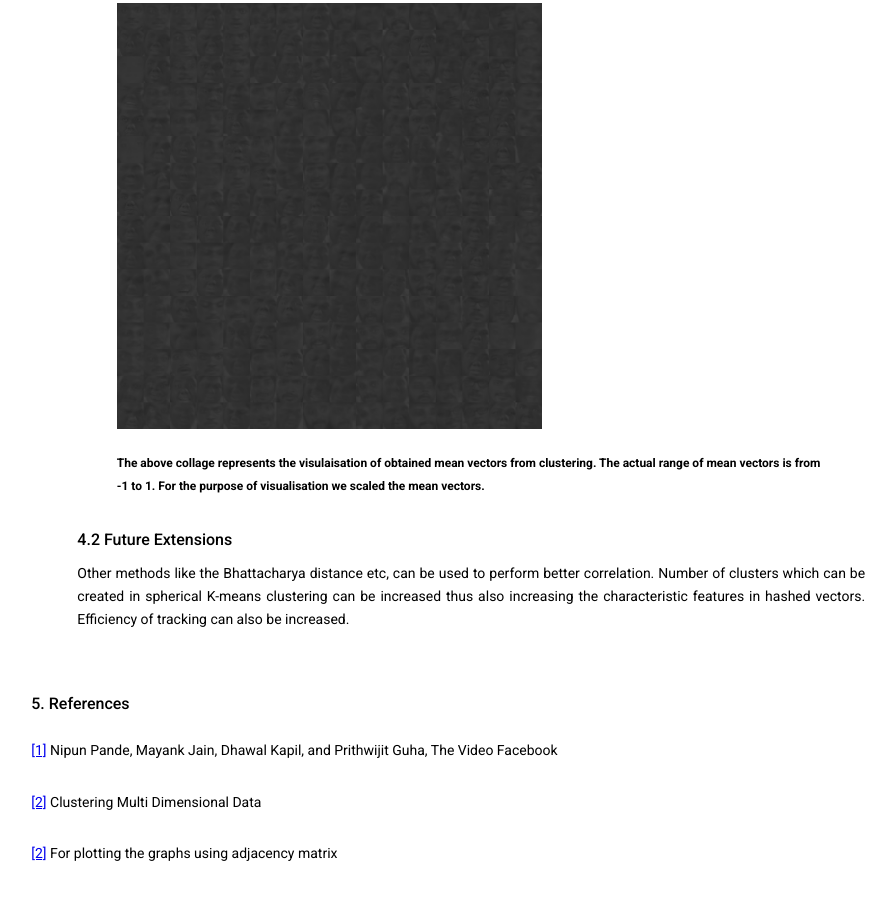
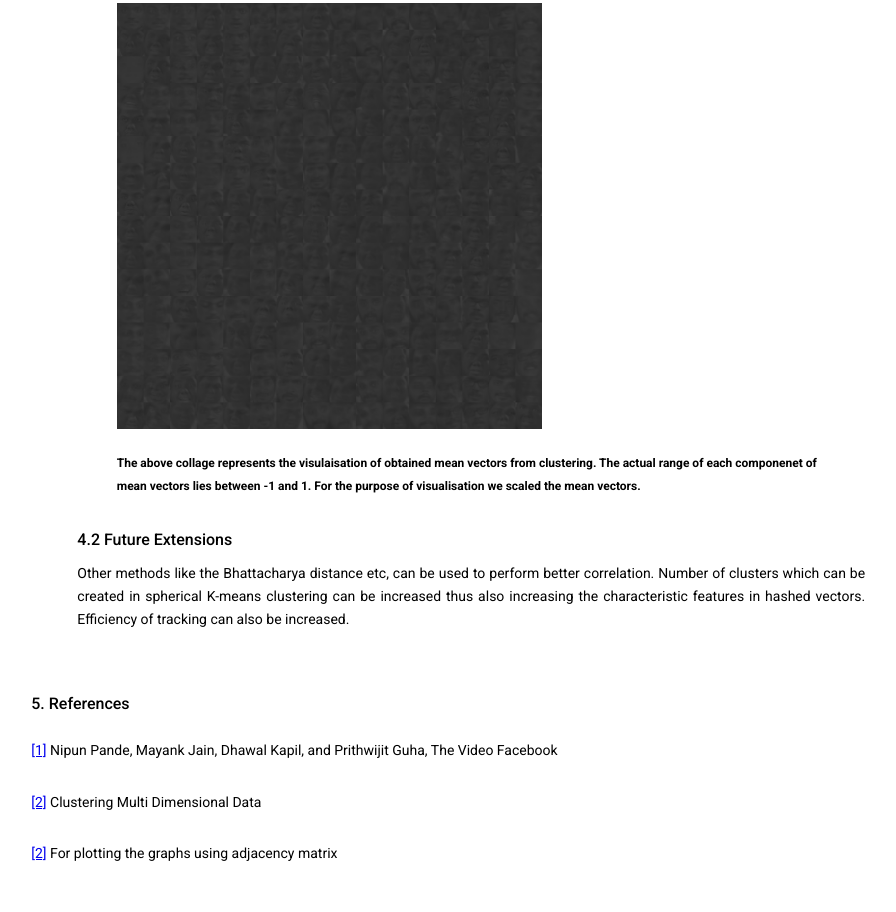
Before and after one commit to aakhil007/Facesearch, a plain HTML site: page index.html in a window 1280 px wide. Shown: the part 6150-7062 px from the top of the page, without its empty margins (148-1044 px from the left). Drawn offline with Linux system fonts and the light colour scheme.

Commit message:
Update index.html

```diff
--- a/index.html
+++ b/index.html
@@ -286,7 +286,7 @@ Later, we found dot products of each unit mean vector with the other unit mean v
 
 					<!-- Start edit here  -->
 					<img src="./images/9999.png" alt="This text displays when the image is unavailable" width="60%" height="auto"> <br>
-					 <b> The above collage represents the visulaisation of obtained mean vectors from clustering. The actual range of mean vectors is from -1 to 1. For the purpose of visualisation we scaled the mean vectors.</b>
+					 <b> The above collage represents the visulaisation of obtained mean vectors from clustering. The actual range of each componenet of mean vectors lies between -1 and 1. For the purpose of visualisation we scaled the mean vectors.</b>
 					<!-- Stop edit here -->
 
 					</div>
```
